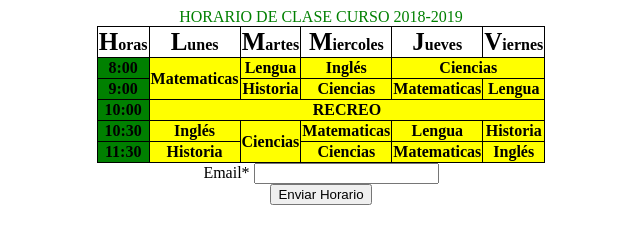
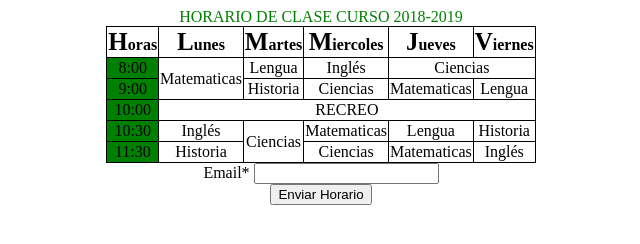
Before and after one commit to jmorenom46/DIW, a plain HTML site: page Actividad 3.4/Ejercicio2/index.html in a window 1280 px wide. Shown: the whole page, without its empty margins (319-959 px from the left). Drawn offline with Linux system fonts and the light colour scheme.

Commit message:
commit Apuntes DIW

```diff
--- a/Actividad 3.4/Ejercicio2/styles.css
+++ b/Actividad 3.4/Ejercicio2/styles.css
@@ -28,7 +28,3 @@ th{
 th:first-child{
     background-color: green;
 }
-th{
-    background-color: yellow;
-    font-weight: bold;
-}
```
Also changed, not shown: 8 other files.
